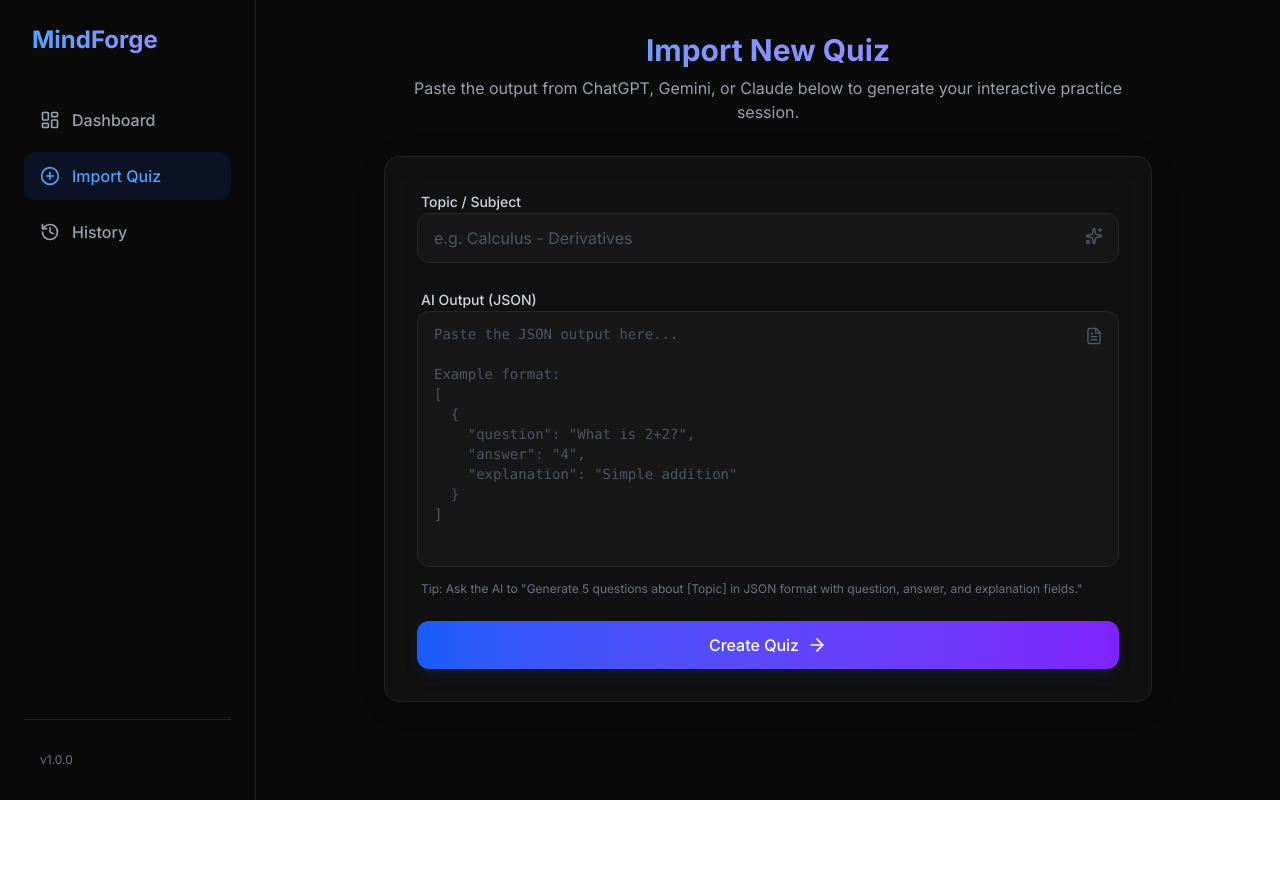
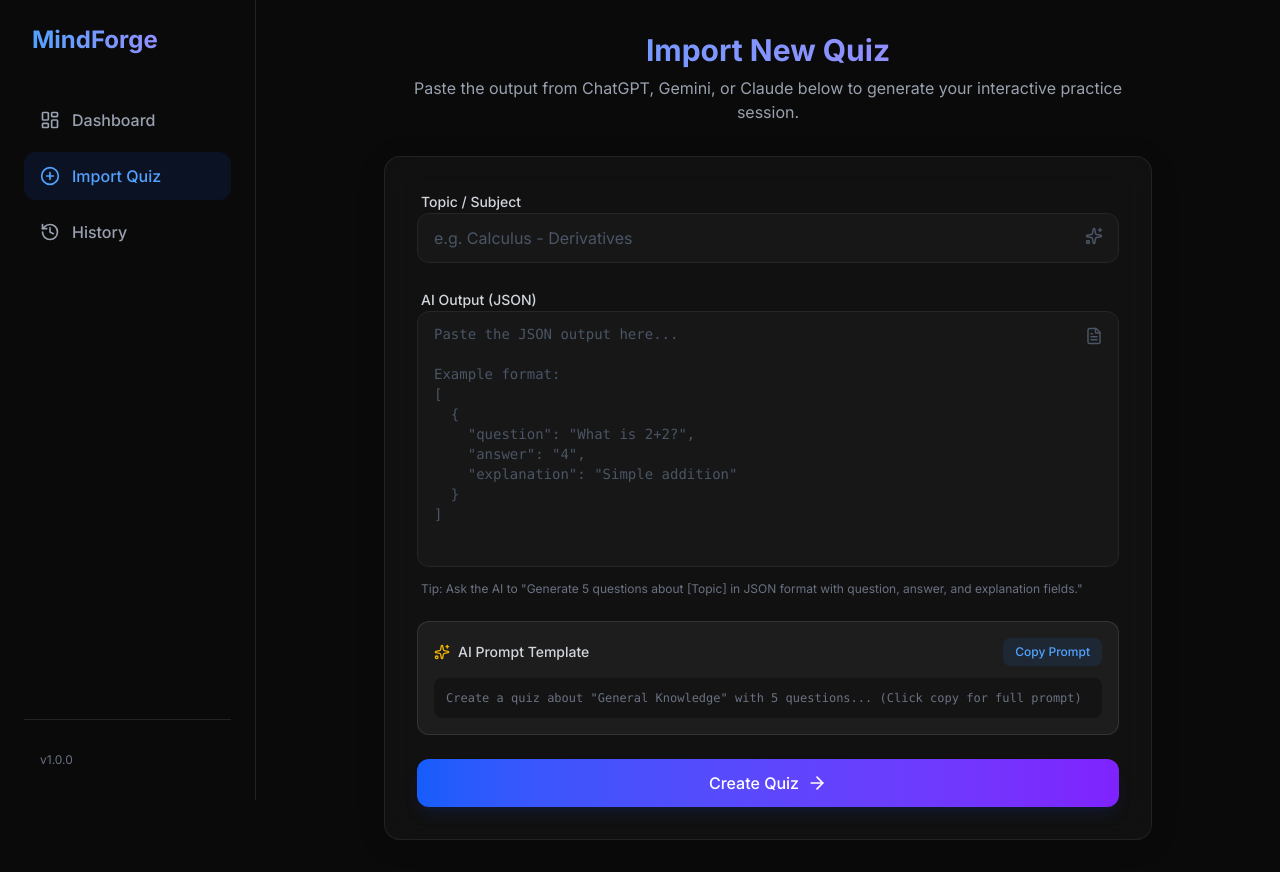
Before and after one commit to Kiroharth/MindForge, a Next.js app: page /import in a window 1280 px wide. Before the commit the page ends 800 px from the top, so only its background shows below. Built offline with nearby package versions, Linux system fonts and the light colour scheme.

Commit message:
Better copy prompt

```diff
--- a/app/import/page.tsx
+++ b/app/import/page.tsx
@@ -82,6 +82,50 @@ export default function ImportPage() {
                     </p>
                 </div>
 
+                {/* Example Prompt Section */}
+                <div className="bg-white/5 border border-white/10 rounded-xl p-4 space-y-3">
+                    <div className="flex justify-between items-center">
+                        <h3 className="text-sm font-medium text-gray-300 flex items-center gap-2">
+                            <Sparkles size={16} className="text-yellow-500" />
+                            AI Prompt Template
+                        </h3>
+                        <button
+                            onClick={() => {
+                                const prompt = `Create a quiz about "${topic || "General Knowledge"}" with 5 questions.
+Output strictly valid JSON only. The format must be an array of objects.
+Do not include any conversational text, just the JSON array.
+
+Structure for each object:
+{
+  "question": "Question text here (use $...$ for LaTeX math)",
+  "type": "multiple-choice" or "short-answer",
+  "options": ["Option A", "Option B", "Option C", "Option D"] (only for multiple-choice),
+  "correctAnswer": "The correct answer string (must match one of the options if multiple-choice)",
+  "explanation": "Brief explanation of the solution"
+}
+
+Example:
+[
+  {
+    "question": "What is $2+2$?",
+    "type": "short-answer",
+    "correctAnswer": "4",
+    "explanation": "Basic addition."
+  }
+]`;
+                                navigator.clipboard.writeText(prompt);
+                                alert("Detailed prompt copied to clipboard!");
+                            }}
+                            className="text-xs bg-blue-500/10 hover:bg-blue-500/20 text-blue-400 px-3 py-1.5 rounded-lg transition-colors font-medium"
+                        >
+                            Copy Prompt
+                        </button>
+                    </div>
+                    <div className="bg-black/30 rounded-lg p-3 text-xs font-mono text-gray-500 break-words whitespace-pre-wrap">
+                        Create a quiz about "{topic || "General Knowledge"}" with 5 questions... (Click copy for full prompt)
+                    </div>
+                </div>
+
                 {/* Error Message */}
                 {error && (
                     <motion.div
```
